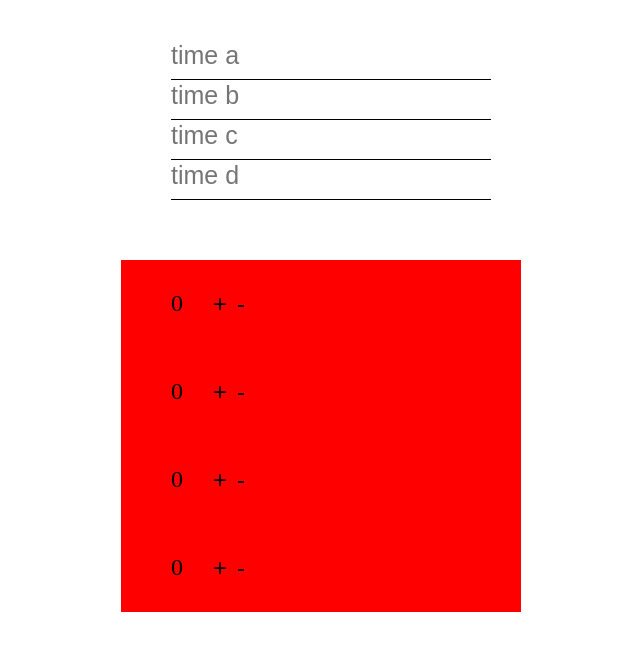
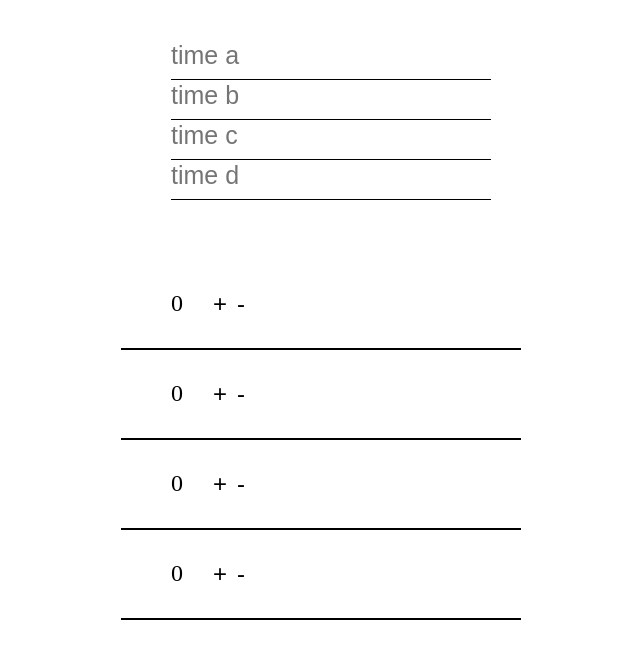
Before and after one commit to brunosmaciel/listadetarefas, a React (Create React App) app: page / in a window 1280 px wide. Shown: the top 658 px of the page, without its empty margins (319-959 px from the left). Built offline with nearby package versions, Linux system fonts and the light colour scheme.

Commit message:
Final Commit versao beta

```diff
--- a/src/App.css
+++ b/src/App.css
@@ -38,7 +38,7 @@ input {
 }
 
 .pontos {
-  background-color: red;
+  border-bottom: 2px solid black;
   display: flex;
   padding: 30px;
   font-size: 24px;
```
